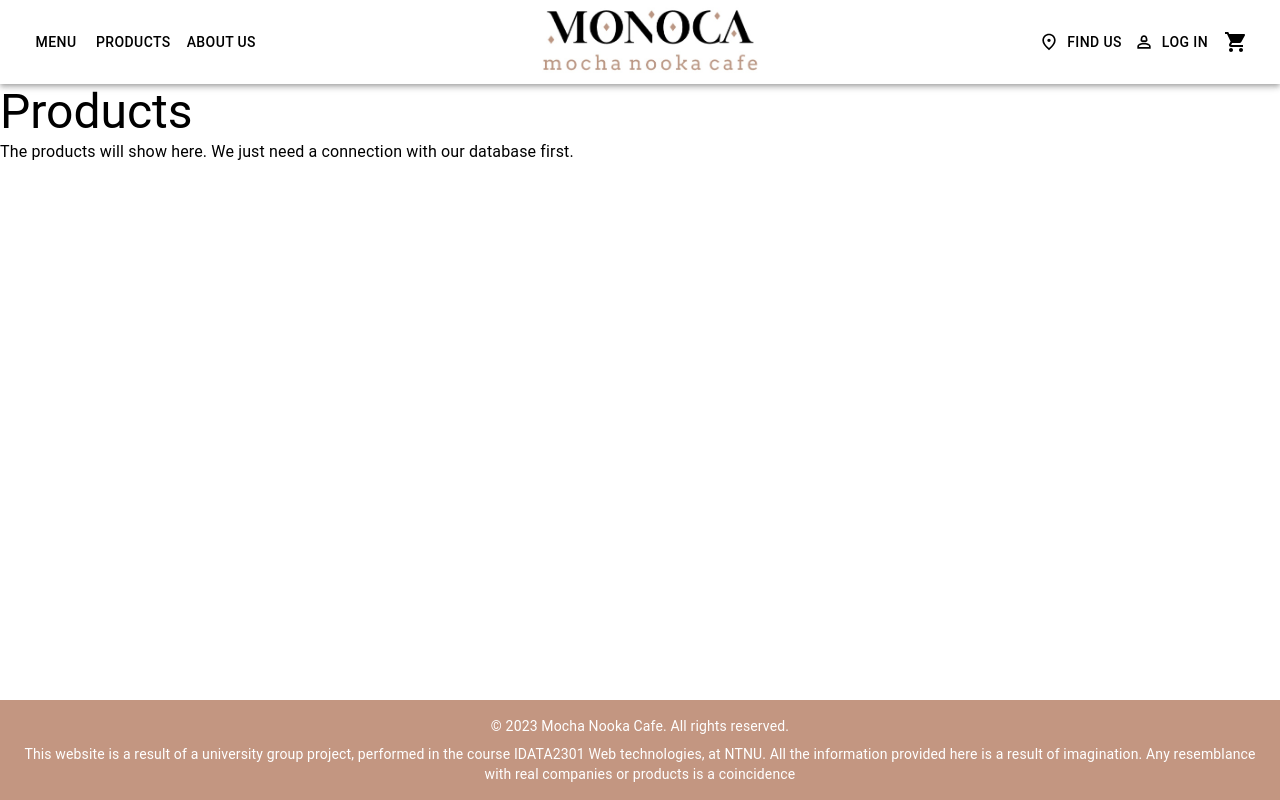
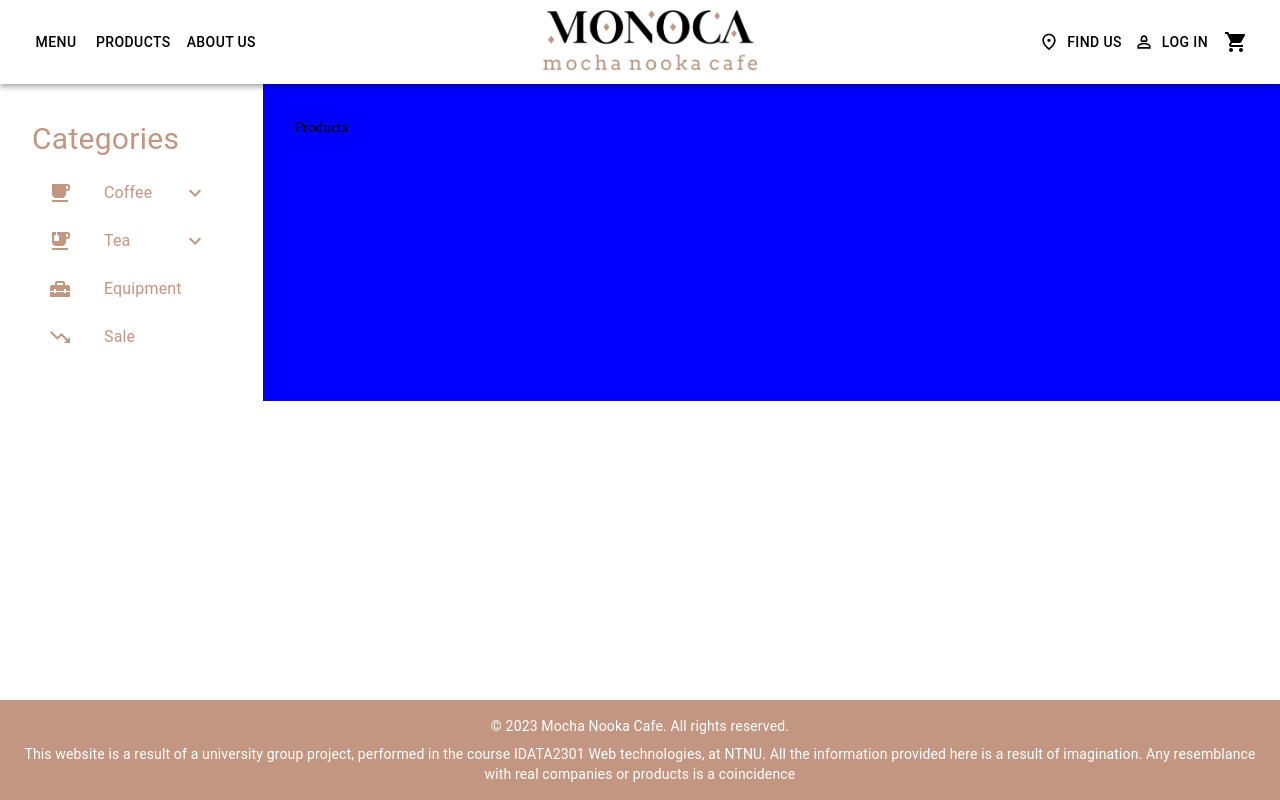
Before and after one commit to ivannakolesnyk/ivannakolesnyk.github.io, a React (Create React App) app in the folder webshop-frontend/: page /products in a window 1280 px wide. Built offline with nearby package versions, Linux system fonts and the light colour scheme.

Commit message:
Created the "Catergories" component

```diff
--- /dev/null
+++ b/webshop-frontend/src/components/Categories.jsx
@@ -0,0 +1,114 @@
+import React from "react";
+import { Typography } from "@mui/material";
+import {
+  EmojiFoodBeverage,
+  ExpandLess,
+  ExpandMore,
+  HomeRepairService,
+  Inbox,
+  LocalCafe,
+  StarBorder,
+  TrendingDown,
+} from "@mui/icons-material";
+import {
+  Collapse,
+  List,
+  ListItemButton,
+  ListItemIcon,
+  ListItemText,
+  ListSubheader,
+} from "@mui/material";
+import { useTheme } from "@emotion/react";
+
+const Categories = () => {
+  const theme = useTheme();
+
+  const [openCoffee, setOpenCoffe] = React.useState(false);
+  const handleClickCoffee = () => {
+    setOpenCoffe(!openCoffee);
+  };
+
+  const [openTea, setOpenTea] = React.useState(false);
+  const handleClickTea = () => {
+    setOpenTea(!openTea);
+  };
+  return (
+    <>
+      <Typography color={theme.palette.primary.main} fontSize={30}>
+        Categories
+      </Typography>
+
+      <List
+        sx={{
+          width: "100%",
+          maxWidth: 360,
+          color: theme.palette.primary.main,
+        }}
+        component="nav"
+        aria-labelledby="nested-list-subheader"
+        // subheader={
+        //   <ListSubheader component="div" id="nested-list-subheader">
+        //     Nested List Items
+        //   </ListSubheader>
+        // }
+      >
+        <ListItemButton onClick={handleClickCoffee}>
+          <ListItemIcon>
+            <LocalCafe sx={{ color: theme.palette.primary.main }} />
+          </ListItemIcon>
+          <ListItemText primary="Coffee" />
+          {openCoffee ? <ExpandLess /> : <ExpandMore />}
+        </ListItemButton>
+        <Collapse in={openCoffee} timeout="auto" unmountOnExit>
+          <List component="div" disablePadding>
+            <ListItemButton sx={{ pl: 4 }}>
+              <ListItemText primary="Ice-Coffee" />
+            </ListItemButton>
+            <ListItemButton sx={{ pl: 4 }}>
+              <ListItemText primary="Warm-Coffee" />
+            </ListItemButton>
+            <ListItemButton sx={{ pl: 4 }}>
+              <ListItemText primary="Whatever-Coffee" />
+            </ListItemButton>
+          </List>
+        </Collapse>
+        <ListItemButton onClick={handleClickTea}>
+          <ListItemIcon>
+            <EmojiFoodBeverage sx={{ color: theme.palette.primary.main }} />
+          </ListItemIcon>
+          <ListItemText primary="Tea" />
+          {openTea ? <ExpandLess /> : <ExpandMore />}
+        </ListItemButton>
+        <Collapse in={openTea} timeout="auto" unmountOnExit>
+          <List component="div" disablePadding>
+            <ListItemButton sx={{ pl: 4 }}>
+              <ListItemText primary="Ice-Tea" />
+            </ListItemButton>
+            <ListItemButton sx={{ pl: 4 }}>
+              <ListItemText primary="Warm-Tea" />
+            </ListItemButton>
+            <ListItemButton sx={{ pl: 4 }}>
+              <ListItemText primary="Whatever-Tea" />
+            </ListItemButton>
+          </List>
+        </Collapse>
+
+        <ListItemButton>
+          <ListItemIcon>
+            <HomeRepairService sx={{ color: theme.palette.primary.main }} />
+          </ListItemIcon>
+          <ListItemText primary="Equipment" />
+        </ListItemButton>
+
+        <ListItemButton>
+          <ListItemIcon>
+            <TrendingDown sx={{ color: theme.palette.primary.main }} />
+          </ListItemIcon>
+          <ListItemText primary="Sale" />
+        </ListItemButton>
+      </List>
+    </>
+  );
+};
+
+export default Categories;
--- a/webshop-frontend/src/components/Products.jsx
+++ b/webshop-frontend/src/components/Products.jsx
@@ -1,17 +1,23 @@
 import React from "react";
-import { Typography } from "@mui/material";
+
+import { Box, Container, Stack } from "@mui/system";
+import { useTheme } from "@emotion/react";
+import Categories from "./Categories";
 
 const Products = () => {
+  const theme = useTheme();
+
   return (
-    <>
-      <Typography variant="h3" align="left">
-        Products
-      </Typography>
-      <Typography variant="body1">
-        The products will show here. We just need a connection with our database
-        first.
-      </Typography>
-    </>
+    <Box>
+      <Stack direction="row" spacing={1} justifyContent="space-between">
+        <Box flex={1} p={4}>
+          <Categories />
+        </Box>
+        <Box bgcolor={"blue"} flex={5} p={4}>
+          Products
+        </Box>
+      </Stack>
+    </Box>
   );
 };
 
```
